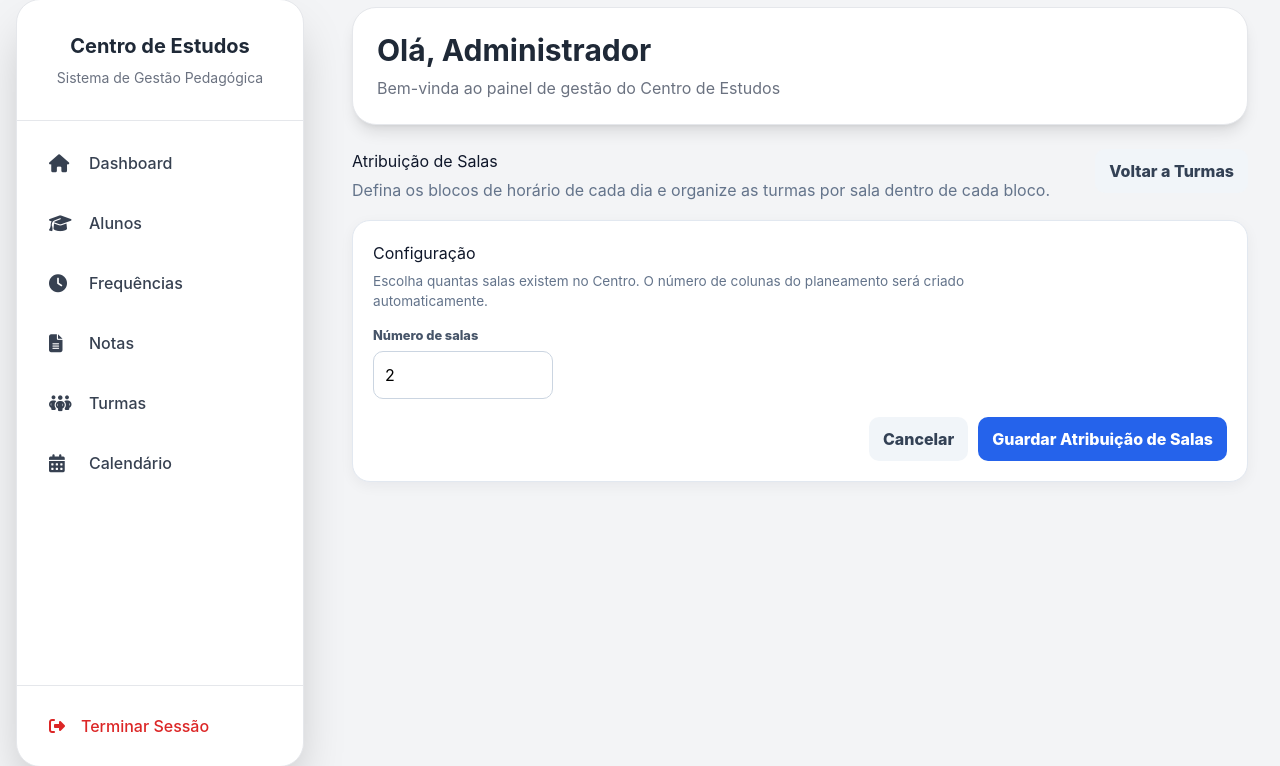
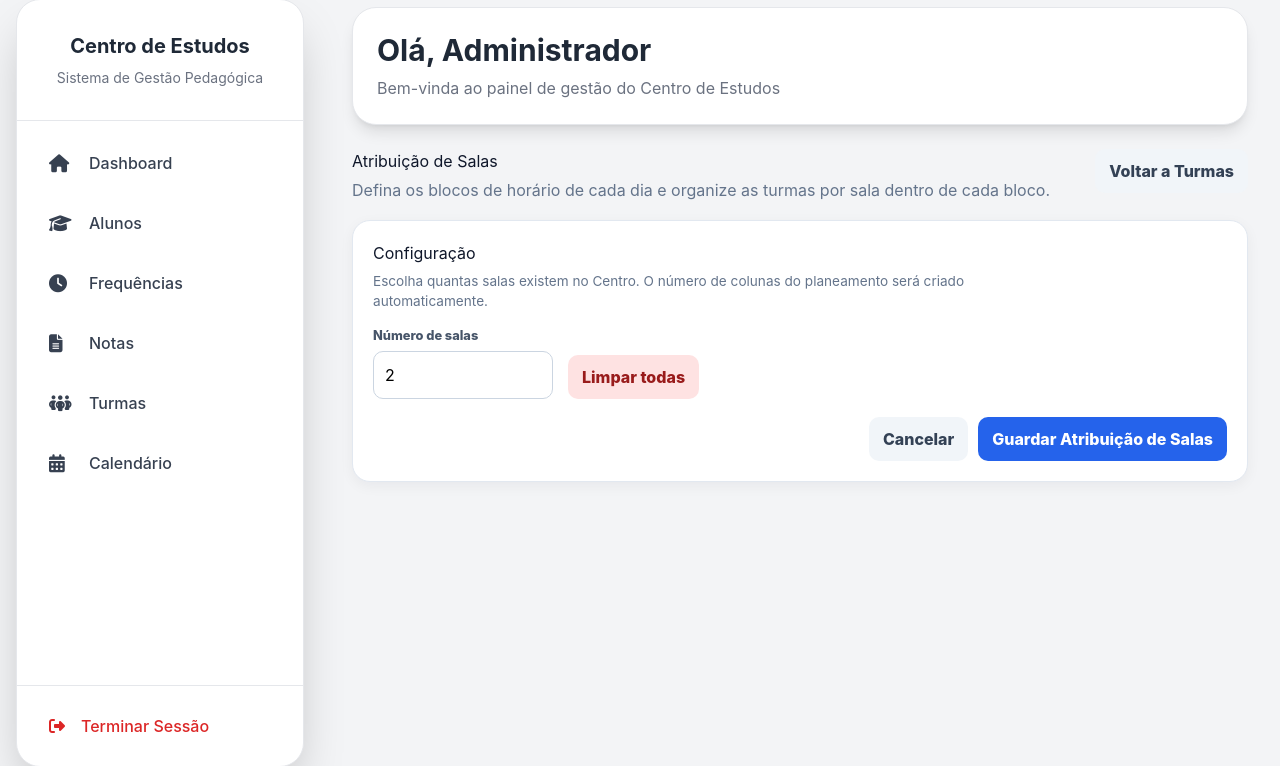
Before and after one commit to cristinayourspace-rgb/CentroEstudos_V2, a Flask app: page /turmas/atribuicao-salas in a window 1280 px wide. Shown: the part 17-783 px from the top of the page. Run offline with Flask 3, Linux system fonts and the light colour scheme; some libraries are stand-ins or nearby versions.

Commit message:
Atribuicao de salas: botao Limpar todas (apaga blocos e atribuicoes)

```diff
--- a/routes/turma.py
+++ b/routes/turma.py
@@ -542,6 +542,20 @@ def eliminar_atribuicao_salas():
     )
 
 
+@turma_bp.route("/turmas/atribuicao-salas/limpar-tudo", methods=["POST"])
+def limpar_tudo_atribuicao_salas():
+    if session.get("perfil") == "colaborador":
+        return render_template("acesso_negado.html")
+
+    # Apaga atribuicoes, observacoes e blocos de horas. Mantem o numero de salas.
+    AtribuicaoSala.query.delete(synchronize_session=False)
+    PlaneamentoSala.query.delete(synchronize_session=False)
+    BlocoHorarioAtribuicao.query.delete(synchronize_session=False)
+    db.session.commit()
+
+    flash("Todos os blocos de horas e atribuicoes de salas foram apagados.")
+    return redirect(url_for("turma.atribuicao_salas"))
+
 @turma_bp.route("/turmas/atribuicao-salas/blocos/adicionar", methods=["POST"])
 def adicionar_bloco_atribuicao():
     if session.get("perfil") == "colaborador":
--- a/templates/atribuicao_salas.html
+++ b/templates/atribuicao_salas.html
@@ -91,6 +91,13 @@
                         style="width:100%;padding:11px;border:1px solid #cbd5e1;border-radius:10px;box-sizing:border-box;"
                     >
                 </div>
+                <button type="submit"
+                        form="form-limpar-tudo"
+                        class="btn-sala btn-danger"
+                        onclick="return confirm('Apagar TODOS os blocos de horas e atribuicoes de salas guardados? Esta acao nao pode ser desfeita.')"
+                        title="Apaga todos os blocos de horas e atribuicoes guardados">
+                    Limpar todas
+                </button>
             </div>
 
             {% for dia in dias %}
@@ -254,6 +261,7 @@
 
 </div>
 
+<form id="form-limpar-tudo" method="POST" action="{{ url_for('turma.limpar_tudo_atribuicao_salas') }}" style="display:none;"></form>
 <!-- Formulários independentes para gerir blocos de horário (fora do form principal) -->
 {% for dia in dias %}
 <form id="add-bloco-{{ dia.chave }}"
```
